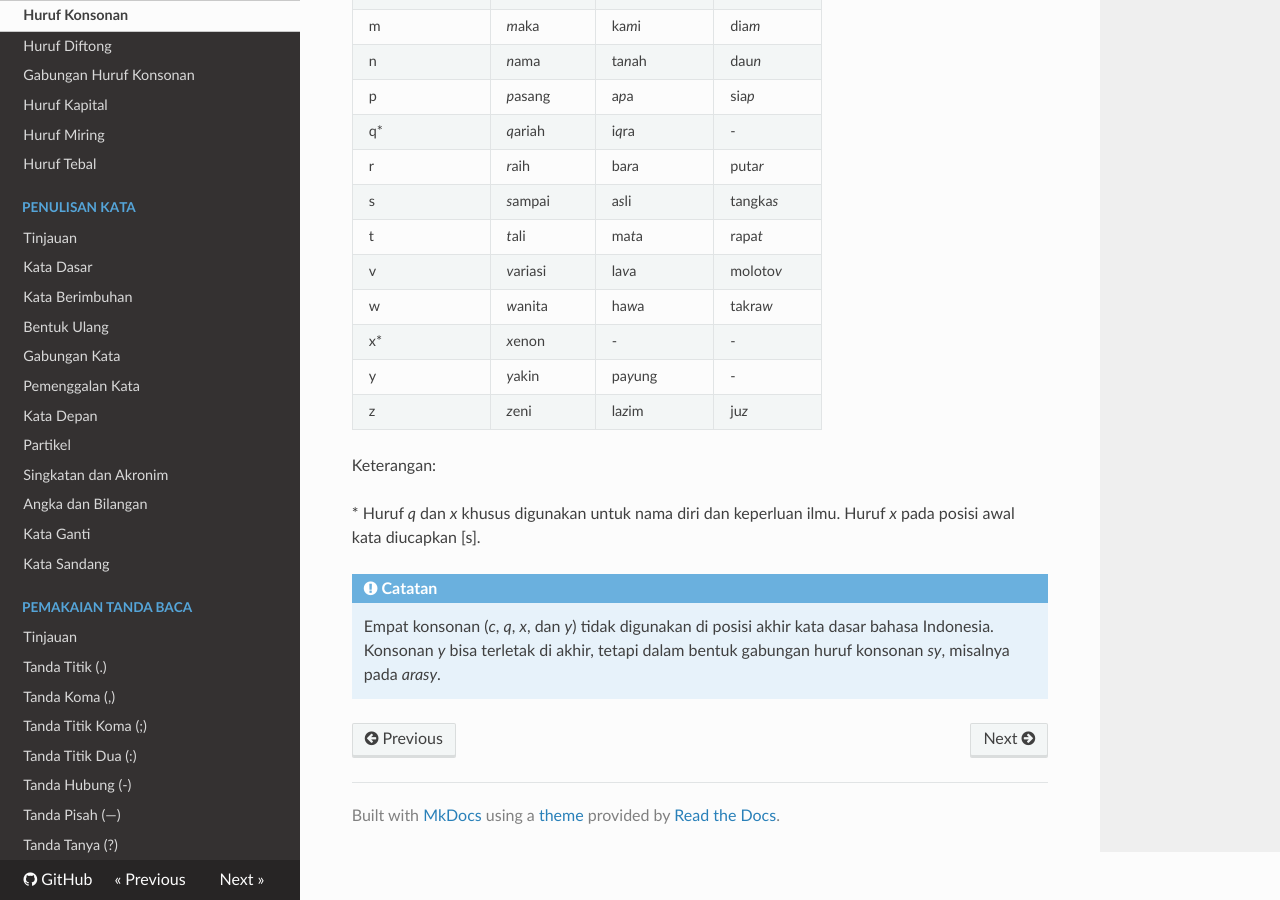
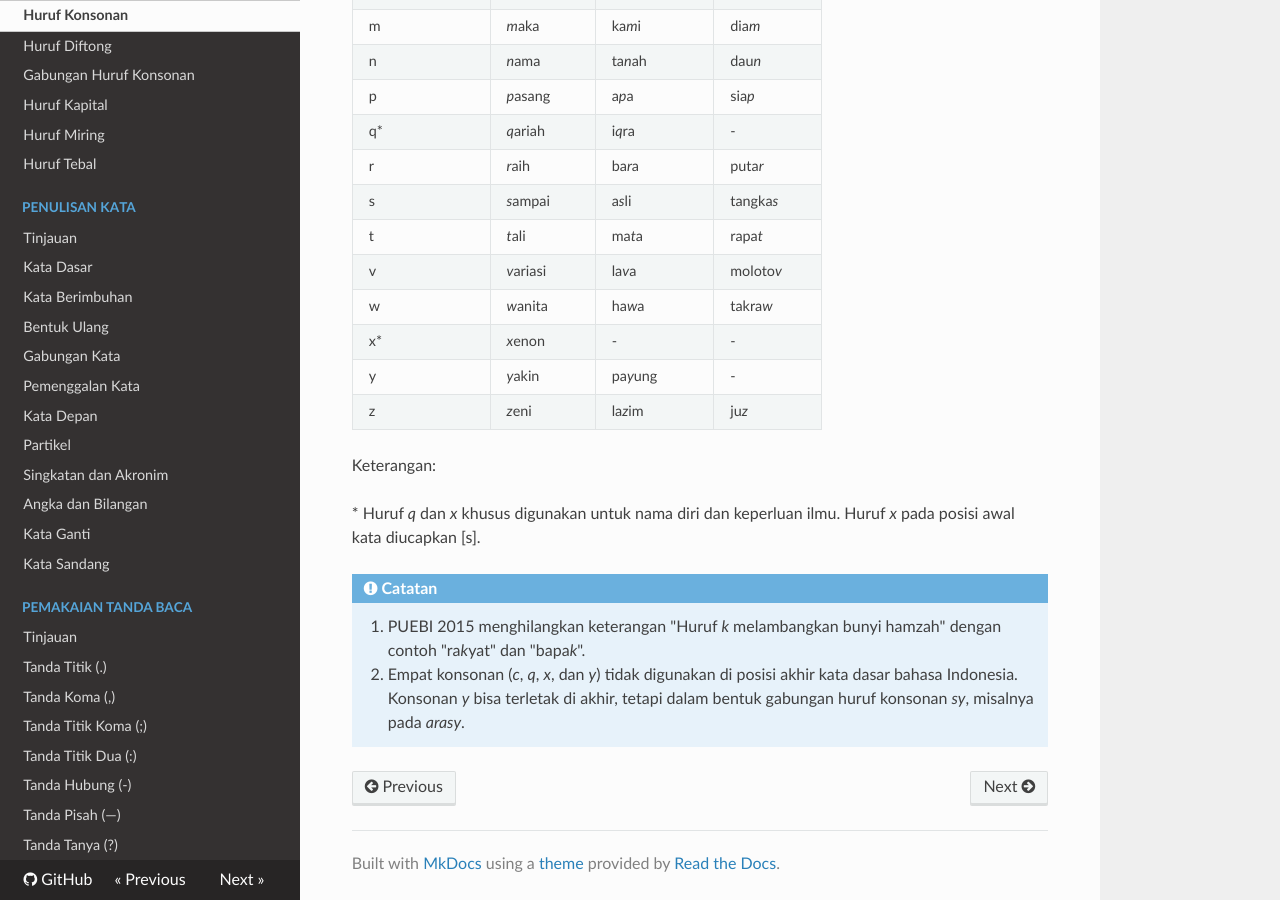
Before and after one commit to ivanlanin/puebi, an MkDocs documentation site: the page built from docs/huruf/huruf-konsonan.md, in a window 1280 px wide and 900 px high, scrolled down 512 px. Built offline with MkDocs 1.6.1, drawn with Linux system fonts in a browser that asks for light colours; nearby versions of some CDN libraries; old or Windows-style settings are respelled for this version of MkDocs.

```diff
--- a/docs/huruf/huruf-konsonan.md
+++ b/docs/huruf/huruf-konsonan.md
@@ -29,4 +29,5 @@ Keterangan:
 \* Huruf *q* dan *x* khusus digunakan untuk nama diri dan keperluan ilmu. Huruf *x* pada posisi awal kata diucapkan [s].
 
 !!! note "Catatan"
-	Empat konsonan (*c*, *q*, *x*, dan *y*) tidak digunakan di posisi akhir kata dasar bahasa Indonesia. Konsonan *y* bisa terletak di akhir, tetapi dalam bentuk gabungan huruf konsonan *sy*, misalnya pada *arasy*.
+	1. PUEBI 2015 menghilangkan keterangan "Huruf *k* melambangkan bunyi hamzah" dengan contoh "ra*k*yat" dan "bapa*k*".
+	2. Empat konsonan (*c*, *q*, *x*, dan *y*) tidak digunakan di posisi akhir kata dasar bahasa Indonesia. Konsonan *y* bisa terletak di akhir, tetapi dalam bentuk gabungan huruf konsonan *sy*, misalnya pada *arasy*.
```
Also changed, not shown: docs/huruf/huruf-abjad.md (+3 -0 lines), docs/huruf/huruf-diftong.md (+1 -1 lines), docs/huruf/huruf-vokal.md (+3 -0 lines).
